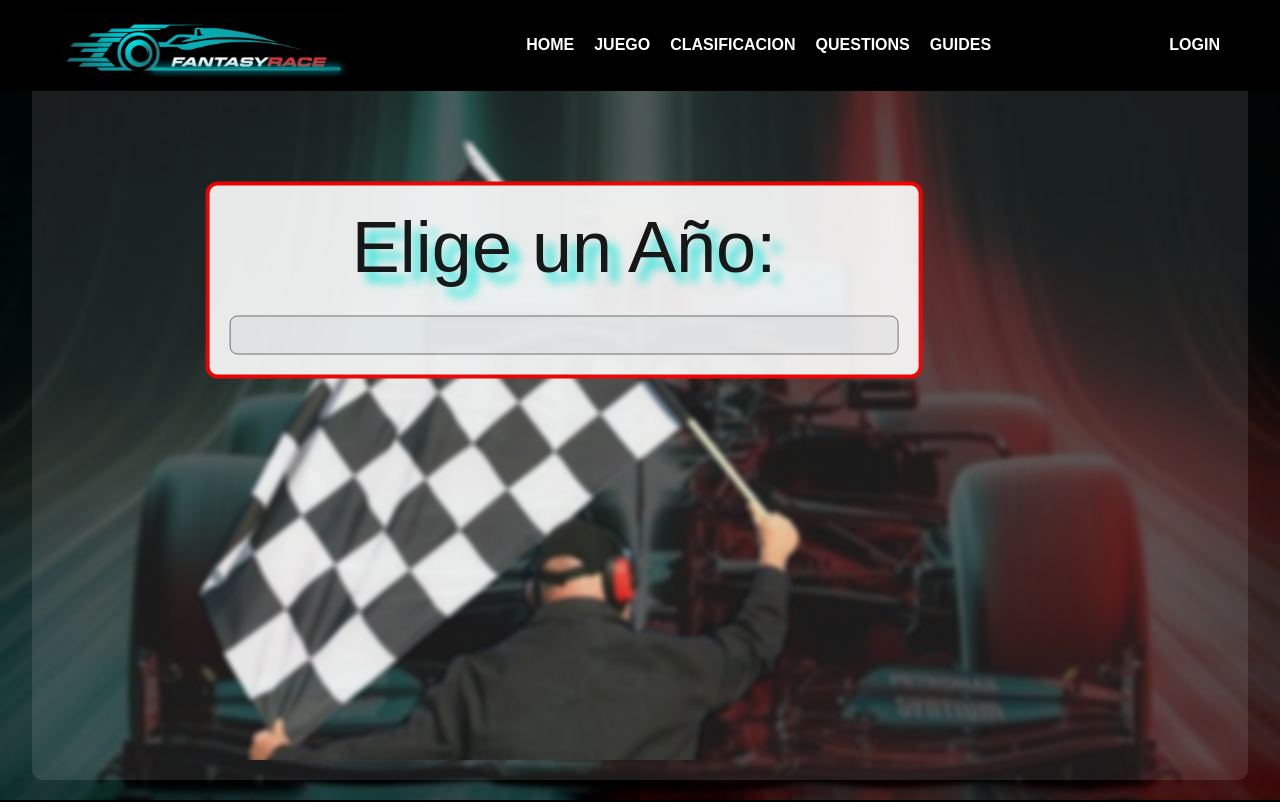
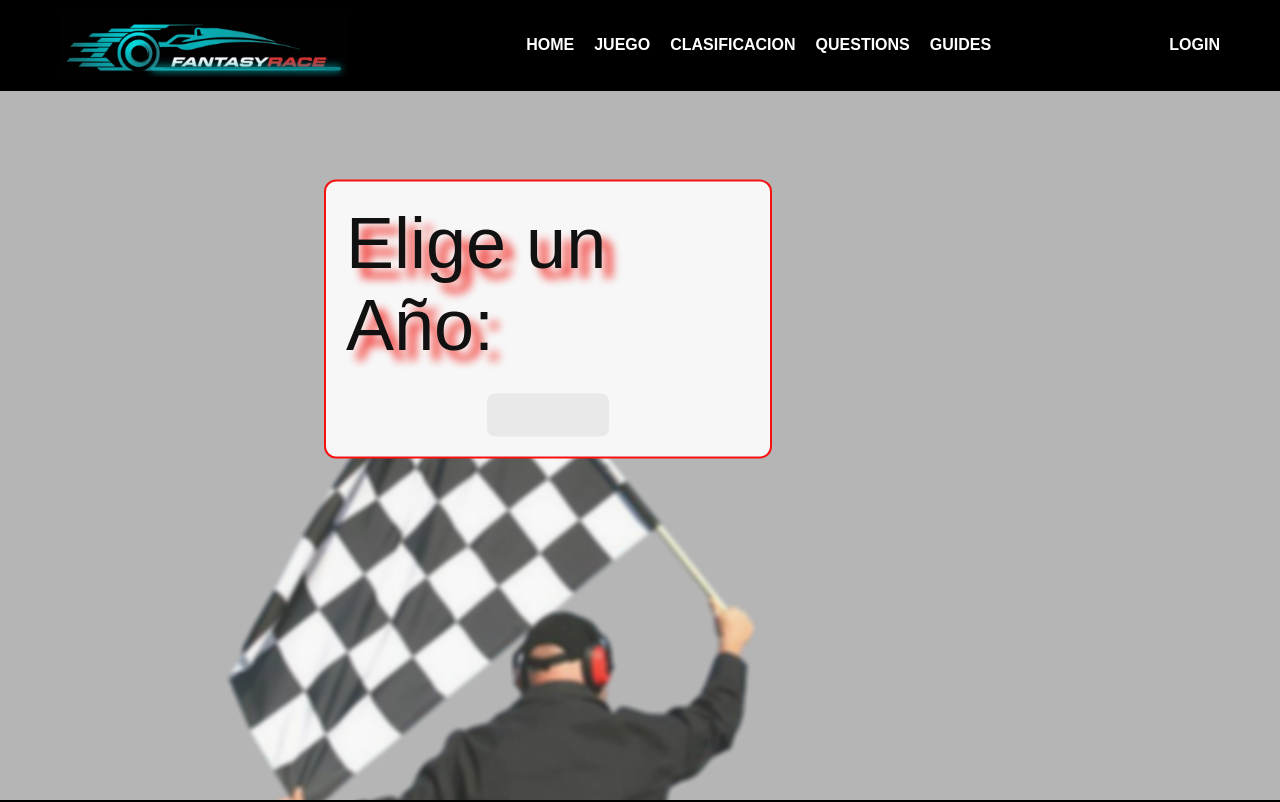
Before and after one commit to FantasyMasters/FantasyRace, a Vue app: page /years in a window 1280 px wide. Shown: the top 802 px of the page. Built offline with nearby package versions, Linux system fonts and the light colour scheme.

Commit message:
juego finalizado por fin cambios en los css

```diff
--- a/src/components/ConstructorsComponent.vue
+++ b/src/components/ConstructorsComponent.vue
@@ -3,7 +3,6 @@
     <h2 class="constructors__title">
       Equipos en {{ selectedRace?.raceName }} ({{ selectedYear }})
     </h2>
- <h3 class="constructors__subtitle">Elige uno.....</h3>
 
     <ul v-if="isLoading" class="constructors__loading">
       <p>Cargando equipos...</p>
@@ -43,11 +42,16 @@ const apiUrl = computed(() =>
 
 const { data, isLoading } = useFetchApi(apiUrl);
 
-// Filtrar los constructores que quedaron en el top 10
+// Filtrar los constructore
 const constructors = computed(() => {
   const results = data.value?.RaceTable?.Races[0]?.Results || [];
-  const topConstructors = results.slice(0, 10).map((result) => result.Constructor);
-  return Array.from(new Map(topConstructors.map((c) => [c.constructorId, c])).values());
+  const topConstructors = results.slice(0, 20).map((result) => result.Constructor);
+
+  // Eliminamos duplicados en el arreglo
+  const uniqueConstructors = Array.from(new Map(topConstructors.map((c) => [c.constructorId, c])).values());
+
+  // Esto hara que aparezcan de manera aleatoria en el grid
+  return uniqueConstructors.sort(() => Math.random() - 0.5);
 });
 
 const selectConstructor = (constructor) => {
@@ -72,15 +76,11 @@ const selectConstructor = (constructor) => {
   position: relative;
 }
 
-.constructors__title, .constructors__subtitle {
+.constructors__title {
   font-size: 4rem;
-  color: rgb(255, 255, 255);
+  color: rgb(3, 3, 3);
   text-shadow: 5px 5px 5px rgba(255, 0, 0, 0.846);
   margin-bottom: 20px;
-}
-
-.constructors__subtitle {
-  font-size: 2rem;
 }
 
 .constructors__list {
@@ -99,7 +99,7 @@ const selectConstructor = (constructor) => {
   top: 0;
   left: 0;
   width: 100%;
-  height: 100%;
+  height: 190%;
   background-image: url('../assets/equipos.png');
   background-size: contain;
   background-position: center;
@@ -113,7 +113,7 @@ const selectConstructor = (constructor) => {
   padding: 15px;
   border-radius: 10px;
   text-align: center;
-  font-size: 20px;
+  font-size: 1.5rem;
   font-weight: bold;
   color: black;
   cursor: pointer;
--- a/src/components/DriversComponent.vue
+++ b/src/components/DriversComponent.vue
@@ -3,10 +3,8 @@
     <h2 class="drivers__title">
       Pilotos de {{ selectedConstructor?.name }} en {{ selectedRace?.raceName }} ({{ selectedYear }})
     </h2>
-<h3 class="drivers__subtitle">Elige uno.....</h3>
-
     <ul v-if="isLoading" class="drivers__loading">
-      <p>Loading drivers...</p>
+      <p>Cargando pilotos...</p>
     </ul>
 
     <ul v-else-if="drivers.length" class="drivers__list">
@@ -20,7 +18,7 @@
       </li>
     </ul>
 
-    <p v-else class="drivers__error">No drivers found or an error occurred.</p>
+    <p v-else class="drivers__error">Error, no se ha elegido piloto</p>
   </div>
 </template>
 
@@ -64,26 +62,22 @@ const selectDriver = (driver) => {
 
 .drivers {
   text-align: center;
-  padding: 20px;
   min-height: 100vh;
   background-position: center;
   background-attachment: fixed;
   display: flex;
   flex-direction: column;
   align-items: center;
-  justify-content: center;
+  justify-content: flex-start;
   position: relative;
+  padding-top: 200px;
 }
 
-.drivers__title, .drivers__subtitle {
+.drivers__title{
   font-size: 4rem;
-  color: rgb(255, 255, 255);
+  color: rgb(8, 8, 8);
   text-shadow: 5px 5px 5px rgba(255, 4, 4, 0.846);
-  margin-bottom: 20px;
-}
-
-.drivers__subtitle {
-  font-size: 2rem;
+  margin-bottom: 50px;
 }
 
 .drivers__list {
@@ -92,7 +86,7 @@ const selectDriver = (driver) => {
   gap: 20px;
   width: 90%;
   max-width: 1000px;
-  padding: 20px;
+  padding: 60px;
   list-style-type: none;
 }
 
@@ -102,13 +96,14 @@ const selectDriver = (driver) => {
   top: 0;
   left: 0;
   width: 100%;
-  height: 100%;
+  height: 160%;
   background-image: url('../assets/piloto.png');
-  background-size: contain;
+  background-size: 110%;
   background-position: center;
   background-repeat: no-repeat;
   opacity: 0.5;
   z-index: -1;
+  margin-top: 100px;
 }
 
 .drivers__item {
--- a/src/components/RacesComponent.vue
+++ b/src/components/RacesComponent.vue
@@ -1,7 +1,6 @@
 <template>
   <div class="races">
     <h2 class="races__title">Carreras en {{ selectedYear }}</h2>
-    <h3 class="races__subtitle">Elige una....</h3>
 
     <ul v-if="isLoading" class="races__loading">
       <p>Cargando...</p>
@@ -36,7 +35,11 @@ const apiUrl = computed(() => selectedYear.value ? `https://api.jolpi.ca/ergast/
 
 const { data, error, isLoading } = useFetchApi(apiUrl);
 
-const races = computed(() => data.value?.RaceTable?.Races || []);
+//las carreras estaran mezcladas de manera aleatoria
+const races = computed(() => {
+  const racesArray = data.value?.RaceTable?.Races || [];
+  return racesArray.sort(() => Math.random() - 0.5);
+});
 
 const selectRace = (race) => {
   store.setRace(race);
@@ -62,7 +65,7 @@ watch(selectedYear, (newYear) => {
   flex-direction: column;
   justify-content: flex-start;
   align-items: center;
-  padding-top: 100px;
+  padding-top: 0px;
 }
 
 .races::before {
@@ -80,14 +83,10 @@ watch(selectedYear, (newYear) => {
   z-index: -1;
 }
 
-.races__title, .races__subtitle {
+.races__title {
   font-size: 5rem;
-  color: rgb(255, 255, 255);
-  text-shadow: 5px 5px 5px rgba(249, 1, 1, 0.846);
-}
-
-.races__subtitle {
-  font-size: 2rem;
+  color: rgb(17, 17, 17);
+  text-shadow: 5px 5px 5px rgba(249, 1, 1, 0.856);
 }
 
 .races__list {
--- a/src/components/ResultsComponent.vue
+++ b/src/components/ResultsComponent.vue
@@ -21,6 +21,7 @@
 
     <div class="results__selection">
       <h3>Tus elecciones</h3>
+
       <p><strong>Año:</strong> {{ selectedYear }}</p>
       <p><strong>Carrera:</strong> {{ selectedRace?.raceName }}</p>
       <p><strong>Escuderia:</strong> {{ selectedConstructor?.name }}</p>
@@ -114,9 +115,9 @@ watch([score, selectedYear, selectedRace, selectedConstructor, selectedDriver],
 
 /* Títulos */
 .results__title, .results__subtitle, .results__top3 {
-  font-size: 4rem;
+  font-size: 3rem;
   margin-bottom: 10px;
-  color:white;
+  color:rgb(6, 6, 6);
   text-shadow: 2px 2px 5px rgb(255, 0, 0);
 }
 
@@ -161,10 +162,12 @@ watch([score, selectedYear, selectedRace, selectedConstructor, selectedDriver],
   width: 100%;
   max-width: 500px;
   text-shadow: 2px 2px 5px rgb(0, 255, 251);
+  font-size: 2rem;
 }
 
 .results__selection p {
   font-size: 2rem;
   font-weight: bold;
+  margin-top: 5px;
 }
 </style>
--- a/src/components/YearsComponent.vue
+++ b/src/components/YearsComponent.vue
@@ -37,39 +37,36 @@
 
   /* Contenedor principal con la segunda imagen de fondo */
 .years__container {
-  height: 80vh;
-  width: 80vw;
-  padding: 2rem;
+  height: 70vh;
+  width: 70vw;
+  padding: 10rem;
   position: relative;
   z-index: 2;
-  display: flex;
-  flex-direction: column;
-  align-items: center;
-  justify-content: center;
   background-image: url('../assets/bandera.png');
   opacity: 0.9;
   background-size: cover;
   background-position: center;
   background-repeat: no-repeat;
-  margin-top: 80px;
+  margin-top: 285px;
   border-radius: 12px;
 }
 
   .Componentyears {
     display: flex;
+    justify-content: center;
+    align-items: center;
     flex-direction: column;
     gap: 12px;
     padding: 20px;
-    border: 1px solid rgba(17, 11, 11, 0.3);
     transition: all 0.3s ease-in-out;
     position: absolute;
-    top: 25%;
+    top: 10%;
     left: 50%;
     transform: translate(-50%, -50%);
-    width: 70%;
+    width: 50%;
     background-color: #fff;
     border-radius: 12px;
-    border: 4px, solid, red;
+    border: solid, 2px, red;
   }
 
   .Componentyears:hover {
@@ -80,32 +77,30 @@
   .Componentyears__label {
     font-size: 4.5rem;
     margin-bottom: 1rem;
-    text-shadow: 10px 10px 10px rgba(2, 246, 233, 0.846);
-    color: #141414;
-    text-align: center;
+    text-shadow: 10px 10px 10px rgba(246, 10, 2, 0.936);
+    color: black;
   }
 
   .Componentyears__select {
   padding: 0.5rem;
-  font-size: 1.2rem;
+  font-size: 1.5rem;
   border-radius: 0.5rem;
-  background-color: #f4f6f7;
-  color: #333;
   transition: all 0.3s ease-in-out;
   cursor: pointer;
   appearance: none;
+  border: none;
+  width: 30%;
 }
 
 /* Cambiar color de fondo y texto cuando el select está en foco */
 .Componentyears__select:focus {
-  background-color: #ffe6e6;
-  color: #d32f2f;
-  border-color: #b71c1c;
+  background-color: #fcffff;
   outline: none;
+  border: solid, 1.5px, rgb(255, 0, 0);
 }
 /*Opciones dentro del select */
 .Componentyears__select option {
-  max-height: 120px;
+  max-height: 50px;
   overflow-y: auto;
     background-color: white;
   color: black;
@@ -118,6 +113,6 @@
 }
 
   .Componentyears__select:hover {
-    border-color: #888;
+    border-color: #888888;
   }
   </style>
--- a/src/views/YearsView.vue
+++ b/src/views/YearsView.vue
@@ -1,7 +1,5 @@
 <template>
   <main class="years">
-    <!-- Imagen de fondo principal -->
-    <img src="../assets/f1_7.jpg" alt="Fondo F1" class="years__background" />
 
       <div class="years-view">
         <component :is="currentComponent" @nextStep="nextStep" />
@@ -38,42 +36,18 @@ const nextStep = () => {
   justify-content: center;
   align-items: center;
   height: 100vh;
-  padding: 2rem;
   overflow: hidden;
   position: relative;
-}
-
-.years::before {
-  content: "";
-  position: absolute;
-  top: 0;
-  left: 0;
-  width: 100%;
-  height: 100%;
-  background: rgba(0, 0, 0, 0.7);
-  z-index: 1;
 }
 
 /*los componentes estén encima */
 .years-view {
   position: relative;
   z-index: 2;
-  width: 100%;
+  width: 250%;
   max-width: 1500px;
-  padding: 20px;
-  background: rgba(255, 255, 255, 0.1);
+  padding: 100px;
+  background: rgba(0, 0, 0, 0.291);
   border-radius: 10px;
 }
-
-/* Imagen de fondo principal */
-.years__background {
-  position: absolute;
-  top: 0;
-  left: 0;
-  width: 100%;
-  height: 100%;
-  object-fit: cover;
-  z-index: -1;
-}
-
 </style>
```
